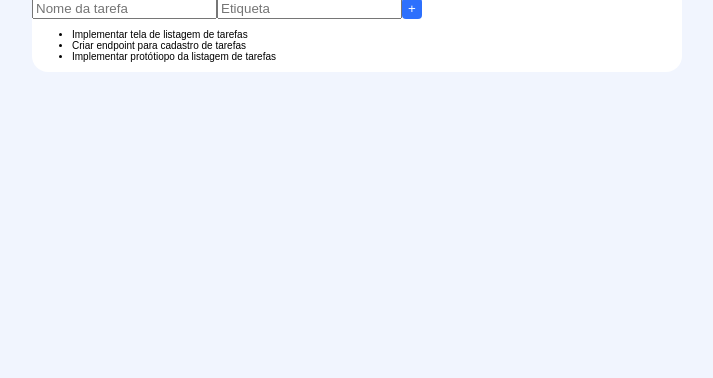
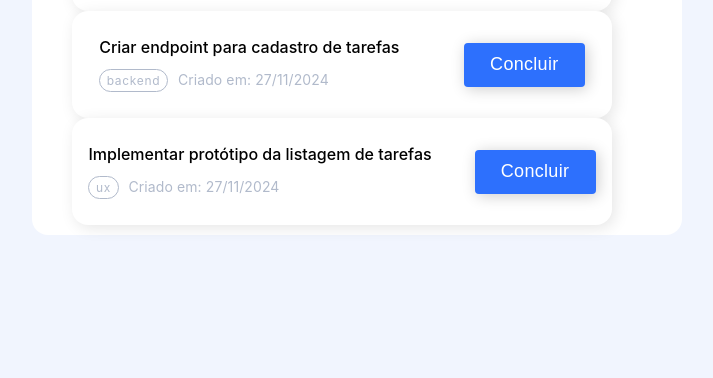
Before and after one commit to Jader-Moura-Lattarulo/RID190845_Desafio03_TaskBoard, a plain HTML site: page index.html in a window 1280 px wide. Shown: the part 422-800 px from the top of the page, without its empty margins (283-996 px from the left). Drawn offline with Linux system fonts and the light colour scheme.

Commit message:
Create dynamic task list structure with full HTML elements

```diff
--- a/index.html
+++ b/index.html
@@ -5,6 +5,7 @@
     <meta name="viewport" content="width=device-width, initial-scale=1.0" />
     <title>Task Board</title>
     <link rel="stylesheet" href="/styles/styles.css" />
+    <link rel="stylesheet" href="/styles/task-card.css">
     <script src="/js/index.js"></script>
 </head>
 <body>
@@ -41,7 +42,7 @@
     </section>
 
     <section class="task-list-section">
-        <ul id="task-list"></ul>
+        <ul id="task-list" class="taskList"></ul>
     </section>
     <footer id="task-footer"></footer>
 </main>
--- a/js/index.js
+++ b/js/index.js
@@ -1,17 +1,68 @@
 let tasks = [
-    {id: 1, description: 'Implementar tela de listagem de tarefas', tag: 'frontend', date: '27/11/2024', done: false},
-    {id: 2, description: 'Criar endpoint para cadastro de tarefas', tag: 'backend', date: '27/11/2024', done: false},
-    {id: 3, description: 'Implementar protótiopo da listagem de tarefas', tag: 'ux', date: '27/11/2024', done: true}
-]
+    { id: 1, description: 'Implementar tela de listagem de tarefas', tag: 'frontend', date: '27/11/2024', done: false },
+    { id: 2, description: 'Criar endpoint para cadastro de tarefas', tag: 'backend', date: '27/11/2024', done: false },
+    { id: 3, description: 'Implementar protótipo da listagem de tarefas', tag: 'ux', date: '27/11/2024', done: true }
+];
 
 window.onload = () => {
-    tasks.forEach((task) => {
+    tasks.forEach((task, index) => {
         const list = document.getElementById('task-list');
 
-        const taskList = document.createElement('li');
+        const taskItem = document.createElement('li');
+        taskItem.classList.add('taskItem');
+        taskItem.id = `task-${index + 1}`;
 
-        taskList.textContent = task.description;
+        const componentContainer = document.createElement('div');
+        componentContainer.classList.add('component-container');
 
-        list.appendChild(taskList);
+        const textContainer = document.createElement('div');
+        textContainer.classList.add('text-container');
+
+        const taskTitle = document.createElement('h2');
+        taskTitle.id = 'taskTitle';
+        taskTitle.classList.add('component-title');
+        taskTitle.textContent = task.description;
+
+        const tagDateContainer = document.createElement('div');
+        tagDateContainer.classList.add('tag_date-container');
+
+        const tag = document.createElement('p');
+        tag.id = 'tag';
+        tag.textContent = task.tag;
+
+        const date = document.createElement('p');
+        date.id = 'date';
+        date.textContent = `Criado em: ${task.date}`;
+
+        tagDateContainer.appendChild(tag);
+        tagDateContainer.appendChild(date);
+
+        textContainer.appendChild(taskTitle);
+        textContainer.appendChild(tagDateContainer);
+
+        const buttonContainer = document.createElement('div');
+        buttonContainer.classList.add('button-container');
+
+        const concludeBtn = document.createElement('button');
+        concludeBtn.classList.add('conclude-btn');
+        concludeBtn.textContent = 'Concluir';
+
+        const checkedMark = document.createElement('div');
+        checkedMark.classList.add('checked-mark', 'hidden-mark');
+
+        const checkedImg = document.createElement('img');
+        checkedImg.src = '/images/checked-mark.svg';
+        checkedImg.alt = 'checked-mark';
+        checkedMark.appendChild(checkedImg);
+
+        buttonContainer.appendChild(concludeBtn);
+        buttonContainer.appendChild(checkedMark);
+
+        componentContainer.appendChild(textContainer);
+        componentContainer.appendChild(buttonContainer);
+
+        taskItem.appendChild(componentContainer);
+
+        list.appendChild(taskItem);
     });
 }
--- /dev/null
+++ b/styles/task-card.css
@@ -0,0 +1,86 @@
+html {
+    background-color: #F5F5F5;
+    font-size: 10px;
+    box-sizing: border-box;
+}
+
+.taskList {
+    list-style-type: none;
+    letter-spacing: 0px;
+}
+
+.component-container {
+    background-color: #FFFFFF;
+    width: 100%;
+    max-width: 54rem;
+    display: flex;
+    justify-content: space-around;
+    align-items: center;
+    font-family: "Inter", sans-serif;
+    border-radius: 1.6rem;
+    gap: 1rem;
+    box-shadow: 3px 3px 15px rgba(0, 0, 0, 0.1);
+}
+
+.text-conteiner {
+    margin: 0;
+}
+
+.component-title {
+    font-size: 1.6rem;
+    font-weight: 500;
+    margin: 2.6rem 0 0 0;
+}
+
+.tag_date-container {
+    color: #B1BACB;
+    display: flex;
+    margin: 0;
+}
+
+#tag {
+    border: 1.3px solid;
+    border-radius: 1.6rem;
+    padding: .3rem .65rem;
+    font-size: 1.2rem;
+    margin: 1.2rem 0 2.6rem 0;
+    letter-spacing: 0.7px;
+}
+
+#date {
+    font-size: 1.4rem;
+    margin: 1.4rem 1rem;
+    letter-spacing: 0.1px;
+}
+
+.conclude-btn {
+    width: 12.1rem;
+    height: 4.4rem;
+    border-radius: .4rem;
+    border: none;
+    background: #2D70FD;
+    color: #FFFFFF;
+    font-size: 1.8rem;
+    letter-spacing: 0.3px;
+    cursor: pointer;
+    box-shadow: 2px 2px 15px rgba(0, 0, 0, 0.2);
+}
+
+.conclude-btn:hover {
+    opacity: 0.8;
+}
+
+.hidden-button {
+    display: none;
+    pointer-events: none;
+}
+
+.checked-mark {
+    height: 3.2rem;
+    width: 12.1rem;
+    text-align: center;
+}
+
+.hidden-mark {
+    display: none;
+}
```
Also changed, not shown: images/checked-mark.svg (added).
